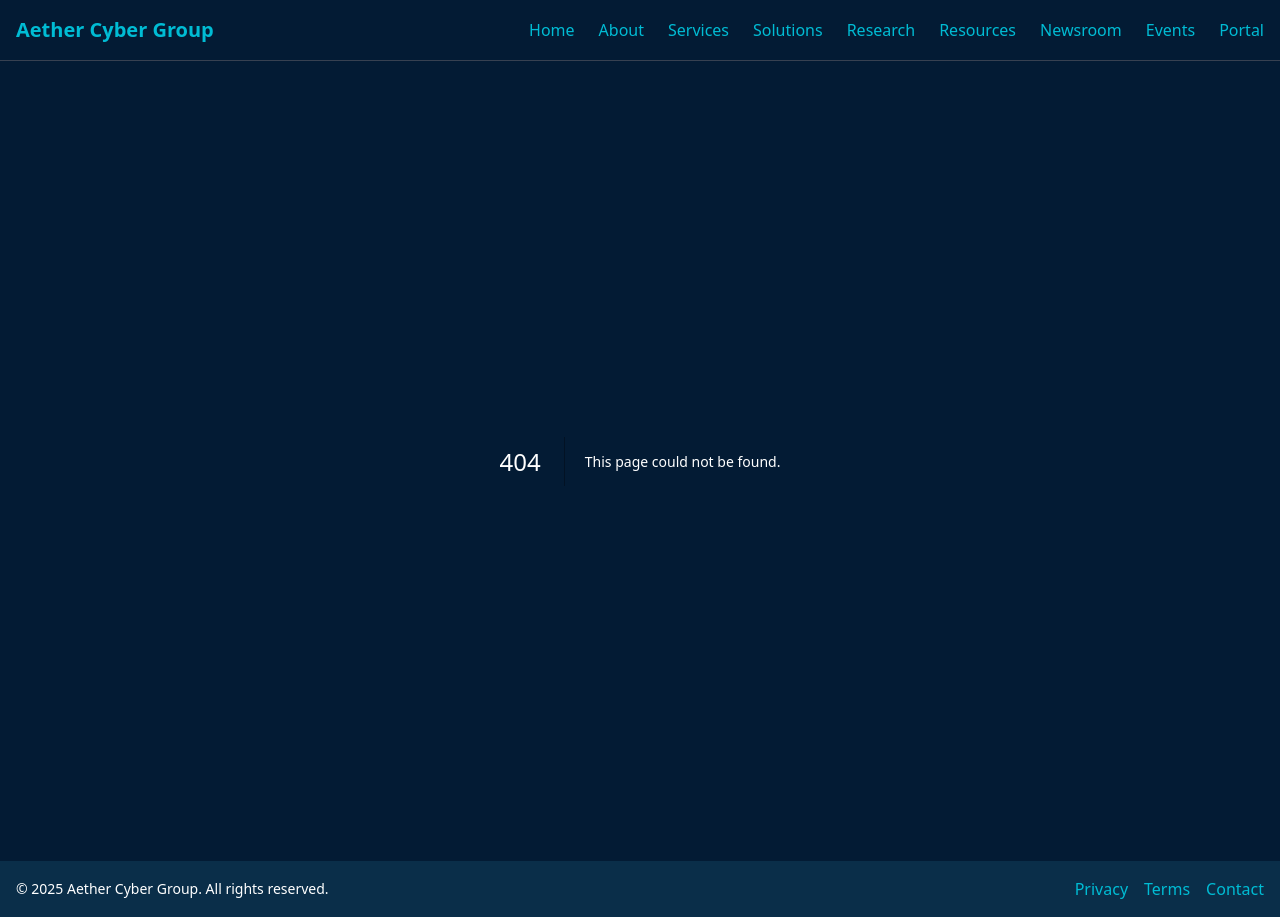
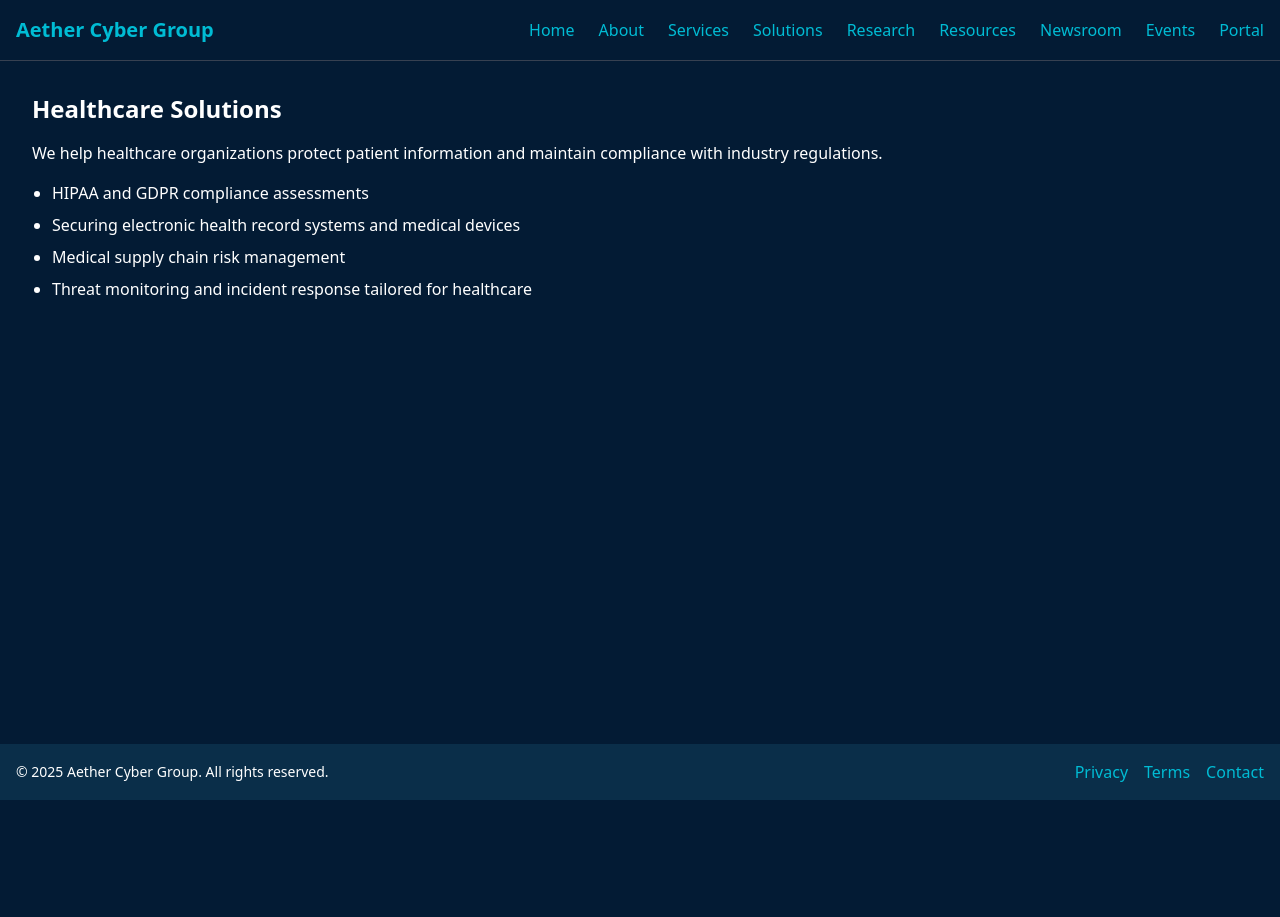
Before and after one commit to aethercybergroup/aethercybergroup.github.io, a Next.js app: page /solutions/healthcare in a window 1280 px wide. Before the commit this address had no page. After the commit the page ends 800 px from the top, so only its background shows below. Built offline with nearby package versions, Linux system fonts and the light colour scheme.

Commit message:
Create page.tsx

```diff
--- /dev/null
+++ b/app/solutions/healthcare/page.tsx
@@ -0,0 +1,17 @@
+export default function HealthcarePage() {
+  return (
+    <section className="p-8 space-y-4">
+      <h1 className="text-2xl font-bold">Healthcare Solutions</h1>
+      <p>
+        We help healthcare organizations protect patient information and maintain compliance with
+        industry regulations.
+      </p>
+      <ul className="list-disc pl-5 space-y-2">
+        <li>HIPAA and GDPR compliance assessments</li>
+        <li>Securing electronic health record systems and medical devices</li>
+        <li>Medical supply chain risk management</li>
+        <li>Threat monitoring and incident response tailored for healthcare</li>
+      </ul>
+    </section>
+  );
+}
```
